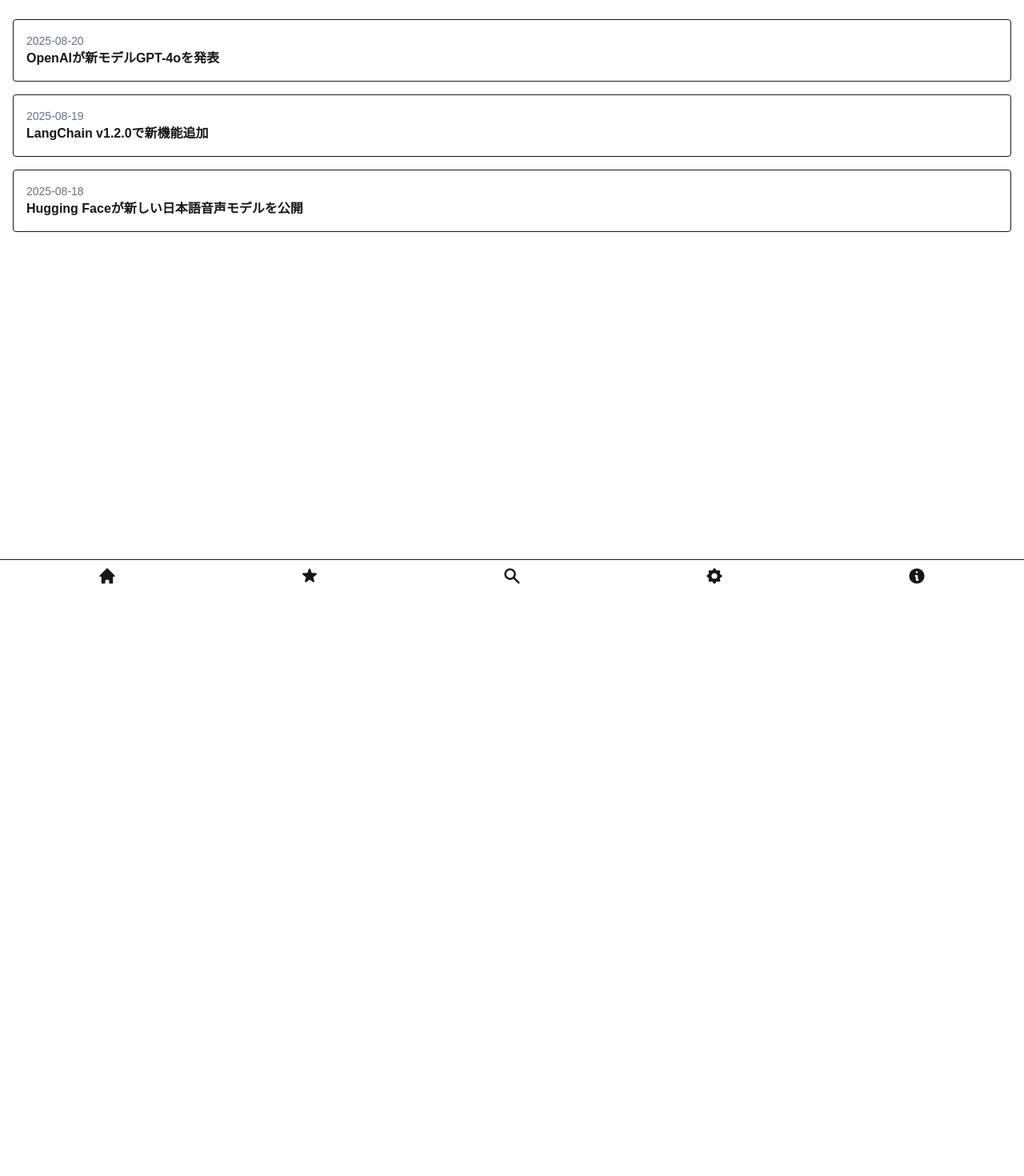
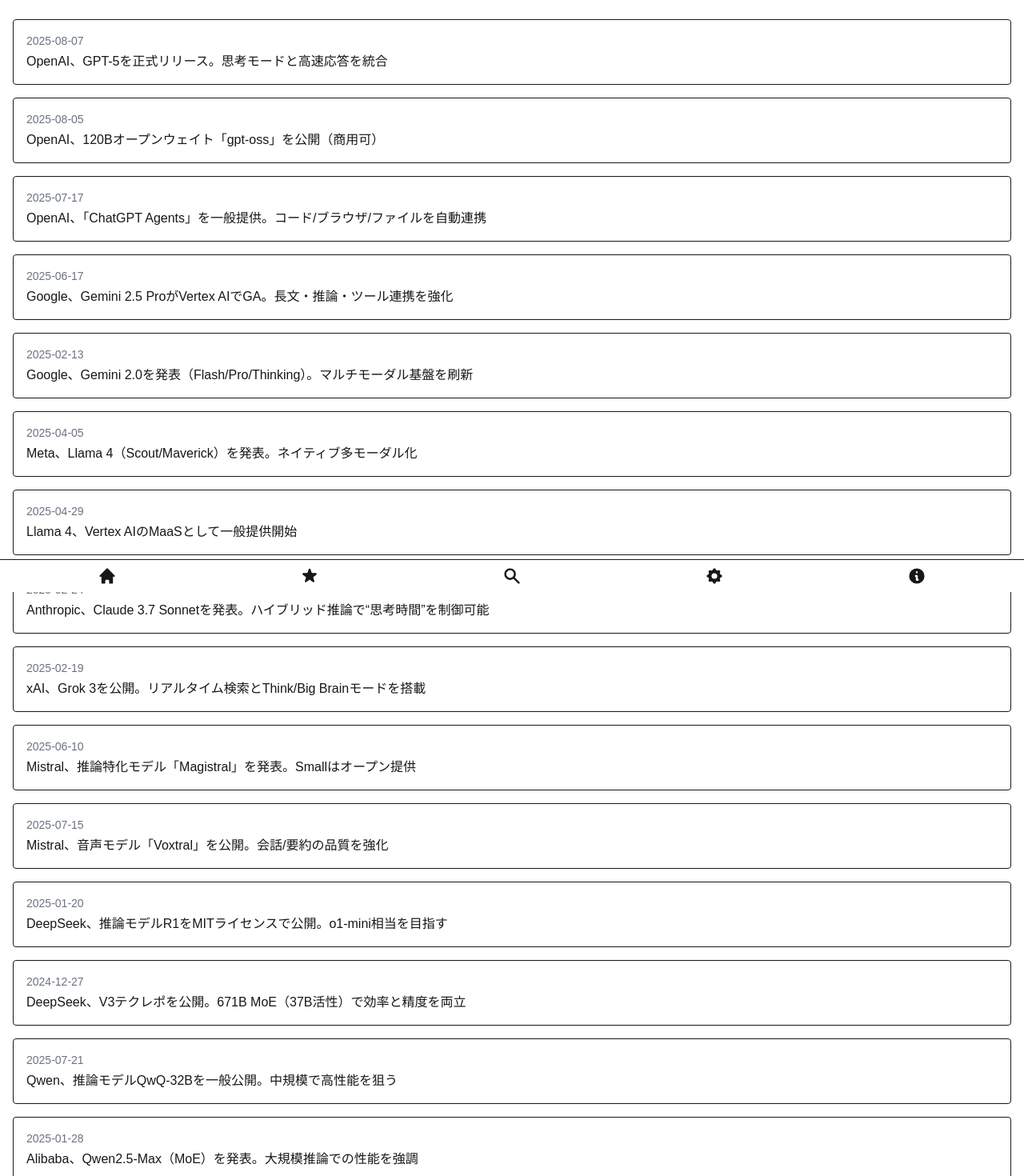
Before and after one commit to kokikms/ai-news-app1, a Next.js app: page / in a window 1280 px wide. Shown: the part 60-1530 px from the top of the page at 80% size. Before the commit the page ends 800 px from the top, so only its background shows below. Built offline with nearby package versions, Linux system fonts and the light colour scheme.

Commit message:
try to get newsList and newsDetails by mockDetas

```diff
--- /dev/null
+++ b/src/app/news/[id]/page.tsx
@@ -0,0 +1,15 @@
+// app/news/[id]/page.tsx
+import NewsDetail from "@/components/news/NewsDetail";
+import newsList from "@/data/mockNews.json";
+
+type Params = { params: { id: string } };
+
+export default function NewsDetailPage({ params }: Params) {
+  const article = newsList.find((item) => item.id === params.id);
+  if (!article) {
+    // NotFound (app/not-found.tsx へ遷移)
+    // throw new Error('Not Found') でもOK
+    return null;
+  }
+  return <NewsDetail article={article} />;
+}
--- a/src/components/news/NewsCard.tsx
+++ b/src/components/news/NewsCard.tsx
@@ -12,12 +12,11 @@
   return (
     <Link
       href={`/news/${encodeURIComponent(article.id)}`}
-      className="block p-4 border rounded hover:shadow"
+      className="block p-4 border rounded hover:shadow-sm transition"
+      style={{ minHeight: 0, lineHeight: 1.2 }}
     >
-      <div className="text-sm text-gray-500">
-        {article.pubDate || "2025-08-21"}
-      </div>
-      <h2 className="font-semibold">{article.summary}</h2>
+      <div className="text-sm text-gray-500 mb-1">{article.pubDate}</div>
+      <h2 className="text-base font-medium">{article.summary}</h2>
     </Link>
   );
 }
--- /dev/null
+++ b/src/components/news/NewsDetail.tsx
@@ -0,0 +1,21 @@
+// components/news/NewsDetail.tsx
+type Article = {
+  id: string;
+  summary: string;
+  pubDate?: string;
+  // 今後拡張：title, body, link など
+};
+
+export default function NewsDetail({ article }: { article: Article }) {
+  return (
+    <div className="space-y-4 p-4 border rounded">
+      <div className="text-xs text-gray-500">{article.pubDate}</div>
+      <h1 className="text-2xl font-bold">{article.summary}</h1>
+      {/* 本文や参考リンクなど追加可 */}
+      <p className="mt-4 text-gray-700">
+        {/* 仮の本文テキスト */}
+        この記事の詳細本文（今はダミーテキスト）をここに表示します。この記事の詳細本文（今はダミーテキスト）をここに表示します。この記事の詳細本文（今はダミーテキスト）をここに表示します。この記事の詳細本文（今はダミーテキスト）をここに表示します。この記事の詳細本文（今はダミーテキスト）をここに表示します。この記事の詳細本文（今はダミーテキスト）をここに表示します。この記事の詳細本文（今はダミーテキスト）をここに表示します。この記事の詳細本文（今はダミーテキスト）をここに表示します。この記事の詳細本文（今はダミーテキスト）をここに表示します。この記事の詳細本文（今はダミーテキスト）をここに表示します。この記事の詳細本文（今はダミーテキスト）をここに表示します。
+      </p>
+    </div>
+  );
+}
--- a/src/data/mockNews.json
+++ b/src/data/mockNews.json
@@ -1,17 +1,102 @@
 [
   {
     "id": "1",
-    "summary": "OpenAIが新モデルGPT-4oを発表",
-    "pubDate": "2025-08-20"
+    "summary": "OpenAI、GPT-5を正式リリース。思考モードと高速応答を統合",
+    "pubDate": "2025-08-07"
   },
   {
     "id": "2",
-    "summary": "LangChain v1.2.0で新機能追加",
-    "pubDate": "2025-08-19"
+    "summary": "OpenAI、120Bオープンウェイト「gpt-oss」を公開（商用可）",
+    "pubDate": "2025-08-05"
   },
   {
     "id": "3",
-    "summary": "Hugging Faceが新しい日本語音声モデルを公開",
-    "pubDate": "2025-08-18"
+    "summary": "OpenAI、「ChatGPT Agents」を一般提供。コード/ブラウザ/ファイルを自動連携",
+    "pubDate": "2025-07-17"
+  },
+  {
+    "id": "4",
+    "summary": "Google、Gemini 2.5 ProがVertex AIでGA。長文・推論・ツール連携を強化",
+    "pubDate": "2025-06-17"
+  },
+  {
+    "id": "5",
+    "summary": "Google、Gemini 2.0を発表（Flash/Pro/Thinking）。マルチモーダル基盤を刷新",
+    "pubDate": "2025-02-13"
+  },
+  {
+    "id": "6",
+    "summary": "Meta、Llama 4（Scout/Maverick）を発表。ネイティブ多モーダル化",
+    "pubDate": "2025-04-05"
+  },
+  {
+    "id": "7",
+    "summary": "Llama 4、Vertex AIのMaaSとして一般提供開始",
+    "pubDate": "2025-04-29"
+  },
+  {
+    "id": "8",
+    "summary": "Anthropic、Claude 3.7 Sonnetを発表。ハイブリッド推論で“思考時間”を制御可能",
+    "pubDate": "2025-02-24"
+  },
+  {
+    "id": "9",
+    "summary": "xAI、Grok 3を公開。リアルタイム検索とThink/Big Brainモードを搭載",
+    "pubDate": "2025-02-19"
+  },
+  {
+    "id": "10",
+    "summary": "Mistral、推論特化モデル「Magistral」を発表。Smallはオープン提供",
+    "pubDate": "2025-06-10"
+  },
+  {
+    "id": "11",
+    "summary": "Mistral、音声モデル「Voxtral」を公開。会話/要約の品質を強化",
+    "pubDate": "2025-07-15"
+  },
+  {
+    "id": "12",
+    "summary": "DeepSeek、推論モデルR1をMITライセンスで公開。o1-mini相当を目指す",
+    "pubDate": "2025-01-20"
+  },
+  {
+    "id": "13",
+    "summary": "DeepSeek、V3テクレポを公開。671B MoE（37B活性）で効率と精度を両立",
+    "pubDate": "2024-12-27"
+  },
+  {
+    "id": "14",
+    "summary": "Qwen、推論モデルQwQ-32Bを一般公開。中規模で高性能を狙う",
+    "pubDate": "2025-07-21"
+  },
+  {
+    "id": "15",
+    "summary": "Alibaba、Qwen2.5-Max（MoE）を発表。大規模推論での性能を強調",
+    "pubDate": "2025-01-28"
+  },
+  {
+    "id": "16",
+    "summary": "Microsoft、Phi-4/Reasoning系を拡充。小型でも高度な推論をAzureで提供",
+    "pubDate": "2025-07-22"
+  },
+  {
+    "id": "17",
+    "summary": "NVIDIA、NIM 1.8系のリリースノートを更新（2025-08-12時点）",
+    "pubDate": "2025-08-12"
+  },
+  {
+    "id": "18",
+    "summary": "NVIDIA、FLUX.1 KontextのNIMマイクロサービスを提供開始（開発者向け）",
+    "pubDate": "2025-08-13"
+  },
+  {
+    "id": "19",
+    "summary": "vLLM V1（アルファ）発表。新アーキテクチャで最大1.7倍高速",
+    "pubDate": "2025-01-15"
+  },
+  {
+    "id": "20",
+    "summary": "Ollama、マルチモーダル対応エンジンを公開。ローカルでも画像入力に対応",
+    "pubDate": "2025-05-15"
   }
 ]
```
